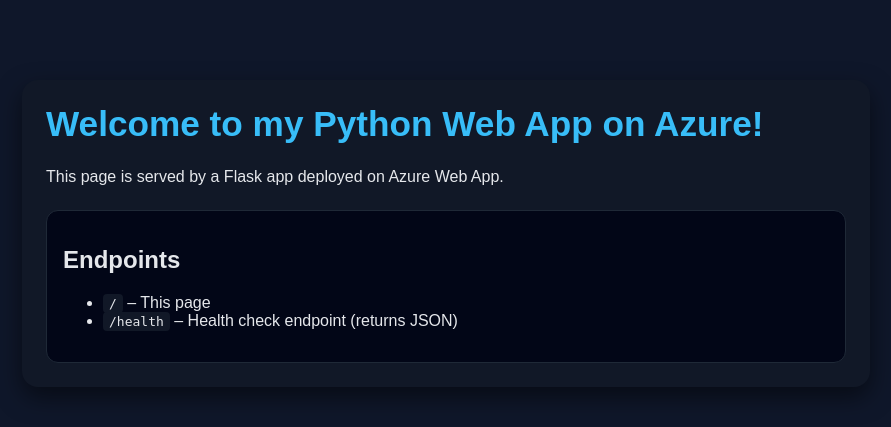
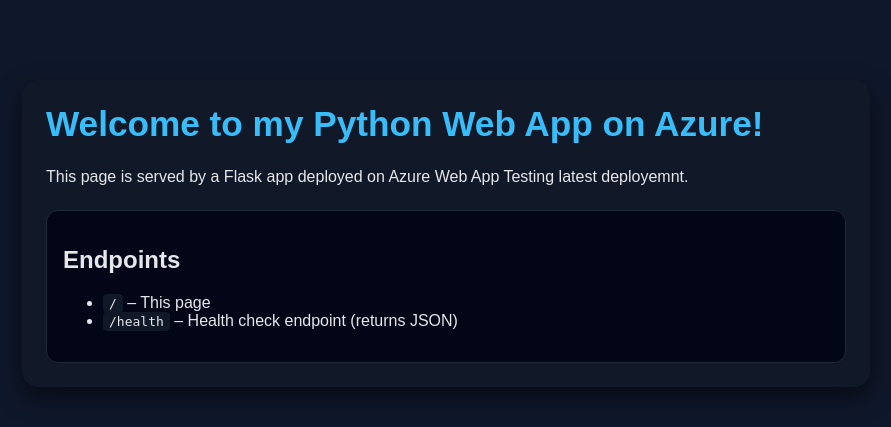
Before and after one commit to projectaws741/Azure-python-webapp, a Flask app: page / in a window 1280 px wide. Shown: the top 427 px of the page, without its empty margins (194-1085 px from the left). Run offline with Flask 3, Linux system fonts and the light colour scheme.

Commit message:
Update index.html

```diff
--- a/templates/index.html
+++ b/templates/index.html
@@ -8,7 +8,7 @@
 <body>
     <div class="container">
         <h1>{{ message }}</h1>
-        <p>This page is served by a Flask app deployed on Azure Web App.</p>
+        <p>This page is served by a Flask app deployed on Azure Web App Testing latest deployemnt.</p>
 
         <div class="card">
             <h2>Endpoints</h2>
```
